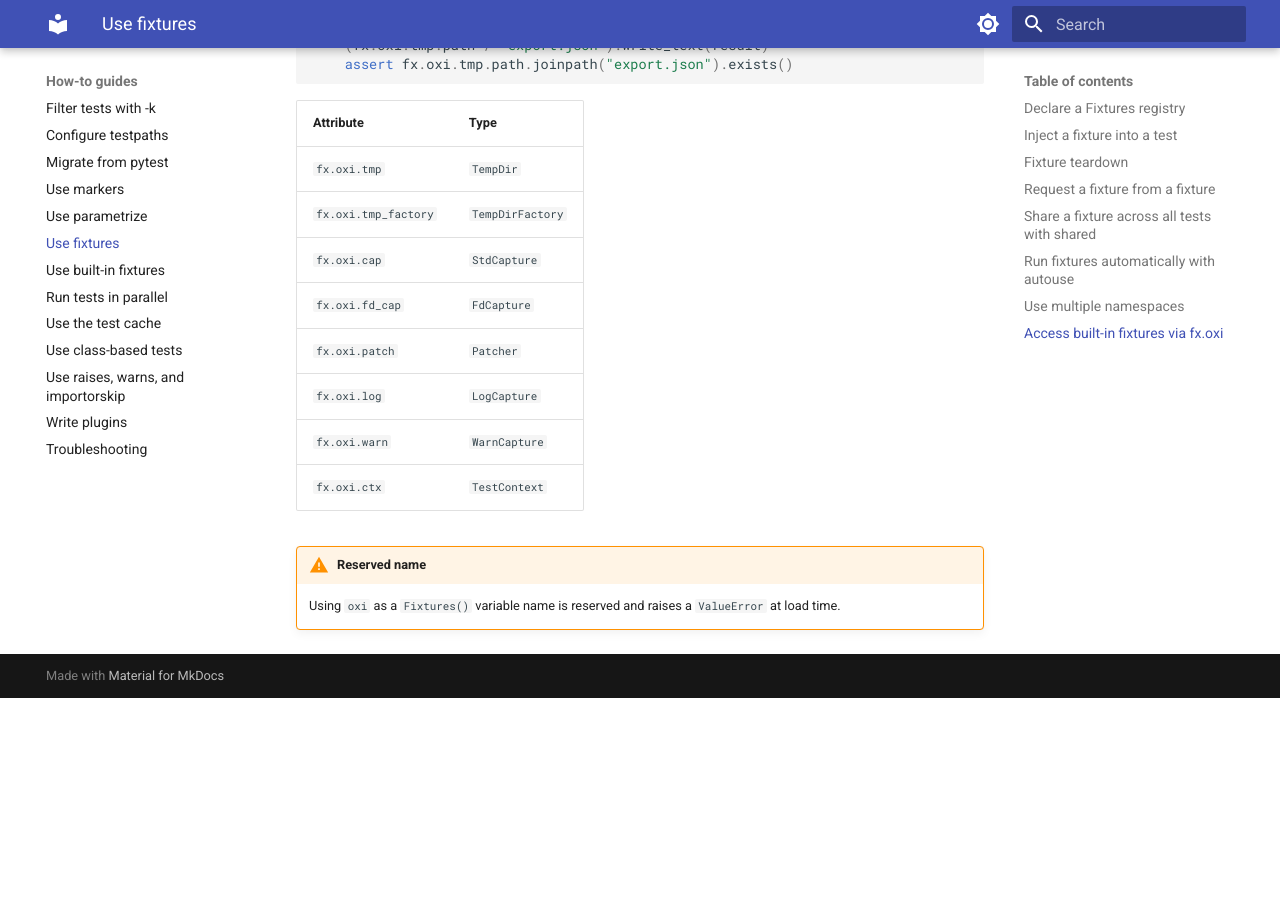
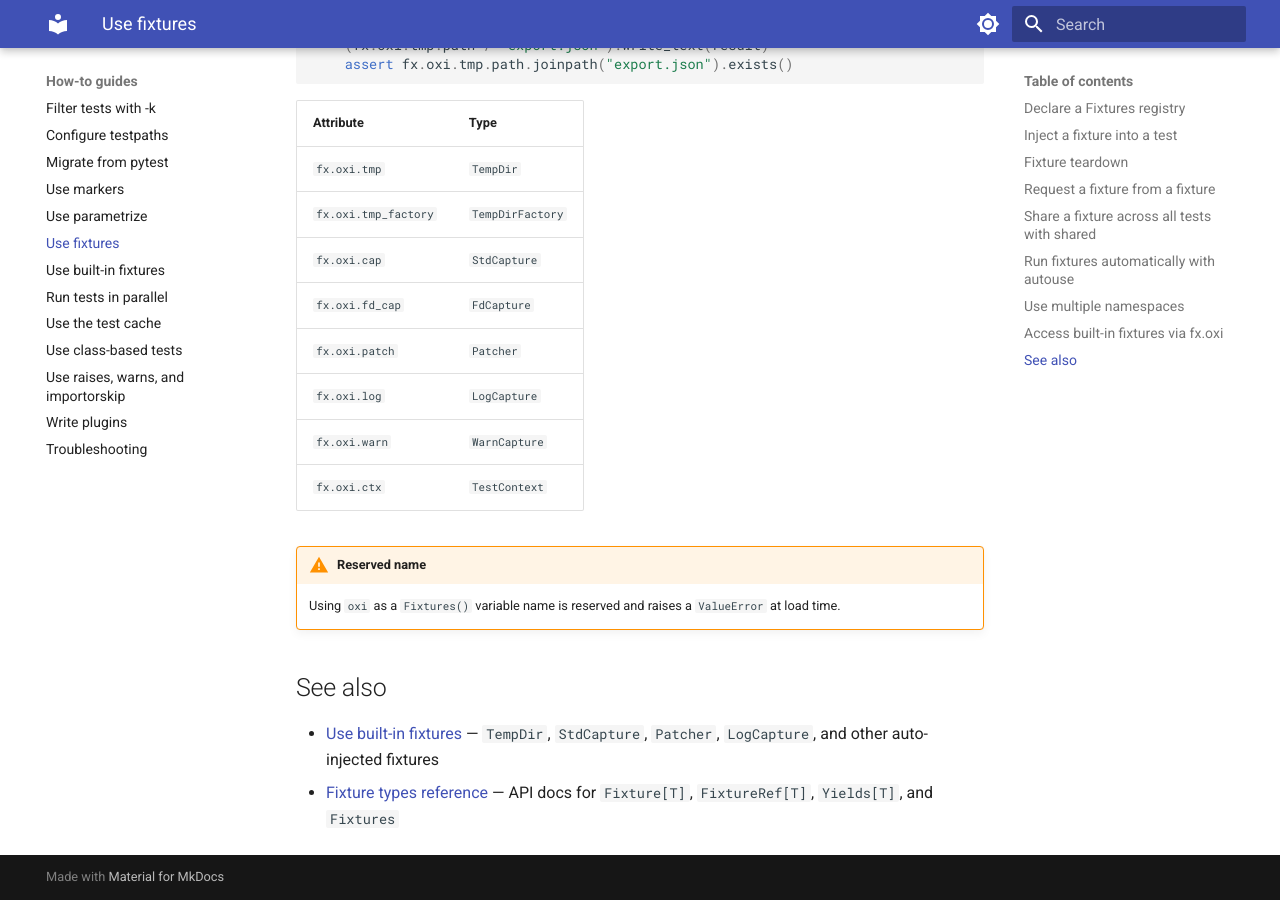
Before and after one commit to kalonji-tools/oxitest, an MkDocs documentation site: the page built from docs/src/how-to/use-fixtures.md, in a window 1280 px wide and 900 px high, scrolled down 3174 px. Built offline with MkDocs 1.6.1 and Material for MkDocs 9.7.7, drawn with Linux system fonts in a browser that asks for light colours; before the commit the page ends 3872 px from its top, so only the background shows below that.

Commit message:
docs: add cross-references between related pages (#152)
Assisted-by: Claude Opus 4.6 (1M context) <noreply@anthropic.com>

```diff
--- a/docs/src/how-to/use-fixtures.md
+++ b/docs/src/how-to/use-fixtures.md
@@ -178,3 +178,8 @@ def test_export(fx: Fixtures) -> None:
 !!! warning "Reserved name"
     Using `oxi` as a `Fixtures()` variable name is reserved and raises a `ValueError`
     at load time.
+
+## See also
+
+- [Use built-in fixtures](use-builtin-fixtures.md) — `TempDir`, `StdCapture`, `Patcher`, `LogCapture`, and other auto-injected fixtures
+- [Fixture types reference](../reference/python-api/fixture-types.md) — API docs for `Fixture[T]`, `FixtureRef[T]`, `Yields[T]`, and `Fixtures`
```
Also changed, not shown: docs/src/how-to/run-in-parallel.md (+5 -0 lines), docs/src/how-to/use-markers.md (+4 -0 lines), docs/src/reference/exit-codes.md (+4 -0 lines).
